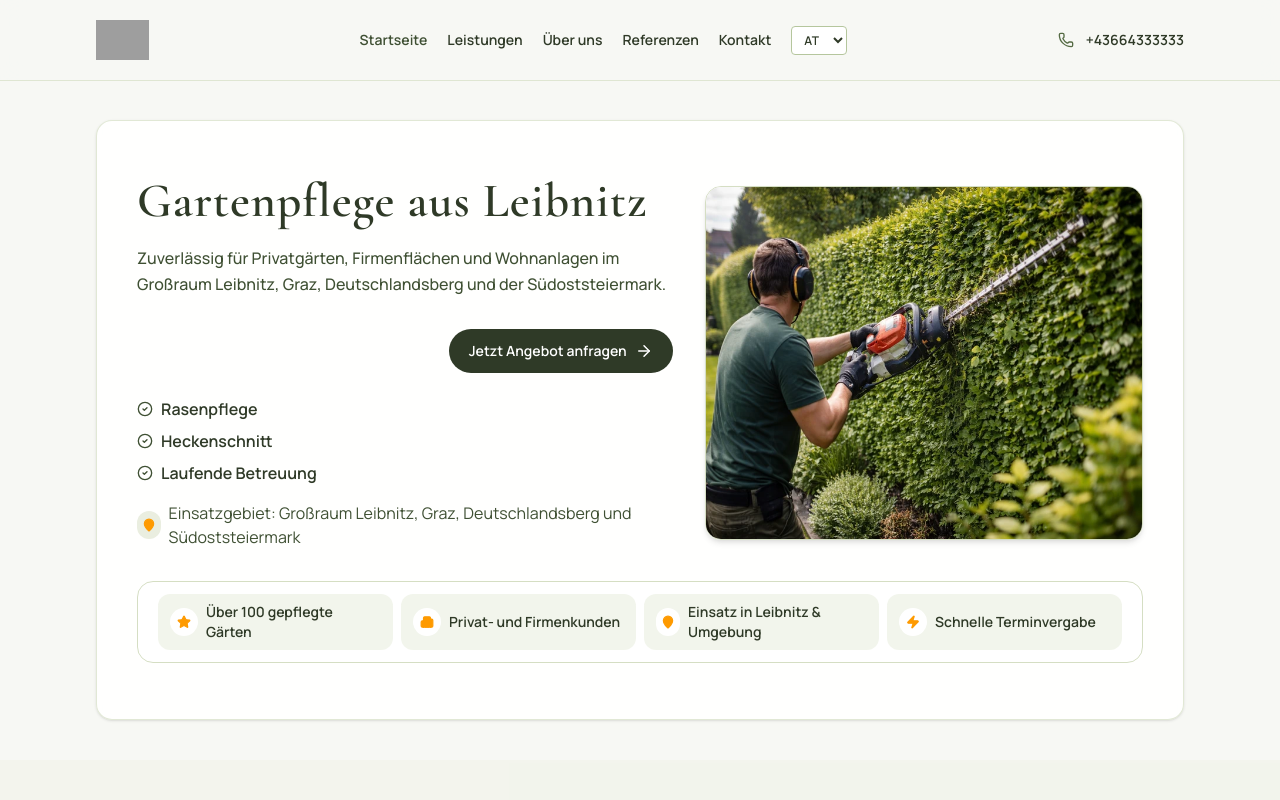
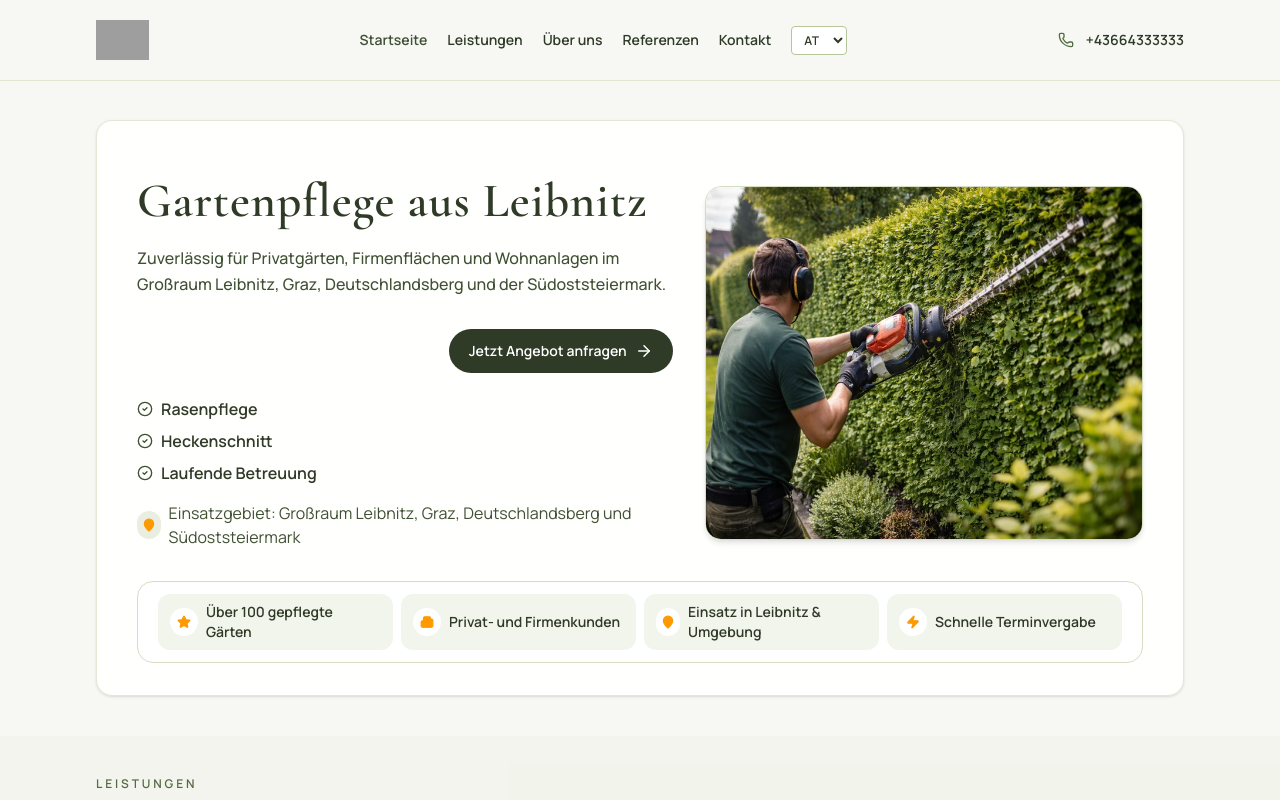
Before and after one commit to tipicoUEFN/gartenfirma, a React (Vite) app: page / in a window 1280 px wide. Shown: the top 800 px of the page. Built offline with nearby package versions, Linux system fonts and the light colour scheme; grey boxes are pictures that could not be loaded.

Commit message:
Tighten homepage hero bottom spacing

```diff
--- a/src/components/PageHero.jsx
+++ b/src/components/PageHero.jsx
@@ -1,8 +1,12 @@
-function PageHero({ eyebrow, title, text, children, imageSrc, imageAlt, imageSrcSet, imageContent, footerContent }) {
+function PageHero({ eyebrow, title, text, children, imageSrc, imageAlt, imageSrcSet, imageContent, footerContent, compactBottom = false }) {
+  const cardPaddingClass = compactBottom
+    ? 'reveal glass-card overflow-hidden px-6 pt-10 pb-6 sm:px-10 sm:pt-14 sm:pb-8'
+    : 'reveal glass-card overflow-hidden px-6 py-10 sm:px-10 sm:py-14'
+
   return (
     <section className="section-spacing pt-6 sm:pt-8 lg:pt-10">
       <div className="container-width">
-        <div className="reveal glass-card overflow-hidden px-6 py-10 sm:px-10 sm:py-14">
+        <div className={cardPaddingClass}>
           <div className={imageSrc || imageContent ? 'grid gap-8 lg:grid-cols-[1.1fr_0.9fr] lg:items-center' : ''}>
             <div>
               {eyebrow ? <p className="mb-4 text-xs font-semibold uppercase tracking-[0.22em] text-olive-600">{eyebrow}</p> : null}
--- a/src/pages/HomePage.jsx
+++ b/src/pages/HomePage.jsx
@@ -118,6 +118,7 @@ function HomePage() {
         eyebrow=""
         title={t('homeExtras.heroTitle')}
         text={t('homeExtras.heroText')}
+        compactBottom
         imageContent={<HeroSlider slides={heroSlides} />}
         footerContent={(
           <div className="rounded-2xl border border-olive-200 bg-white px-4 py-3 sm:px-5">
```
